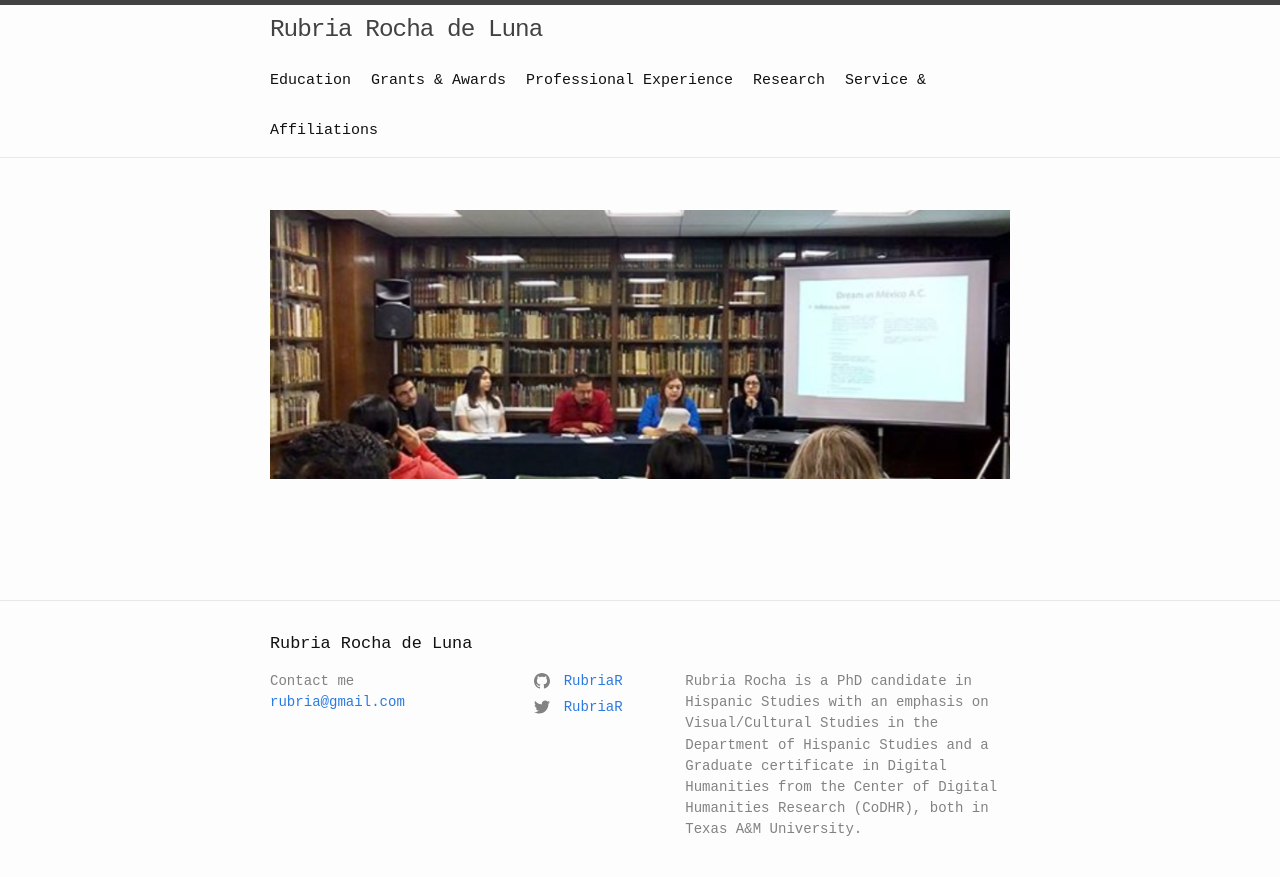
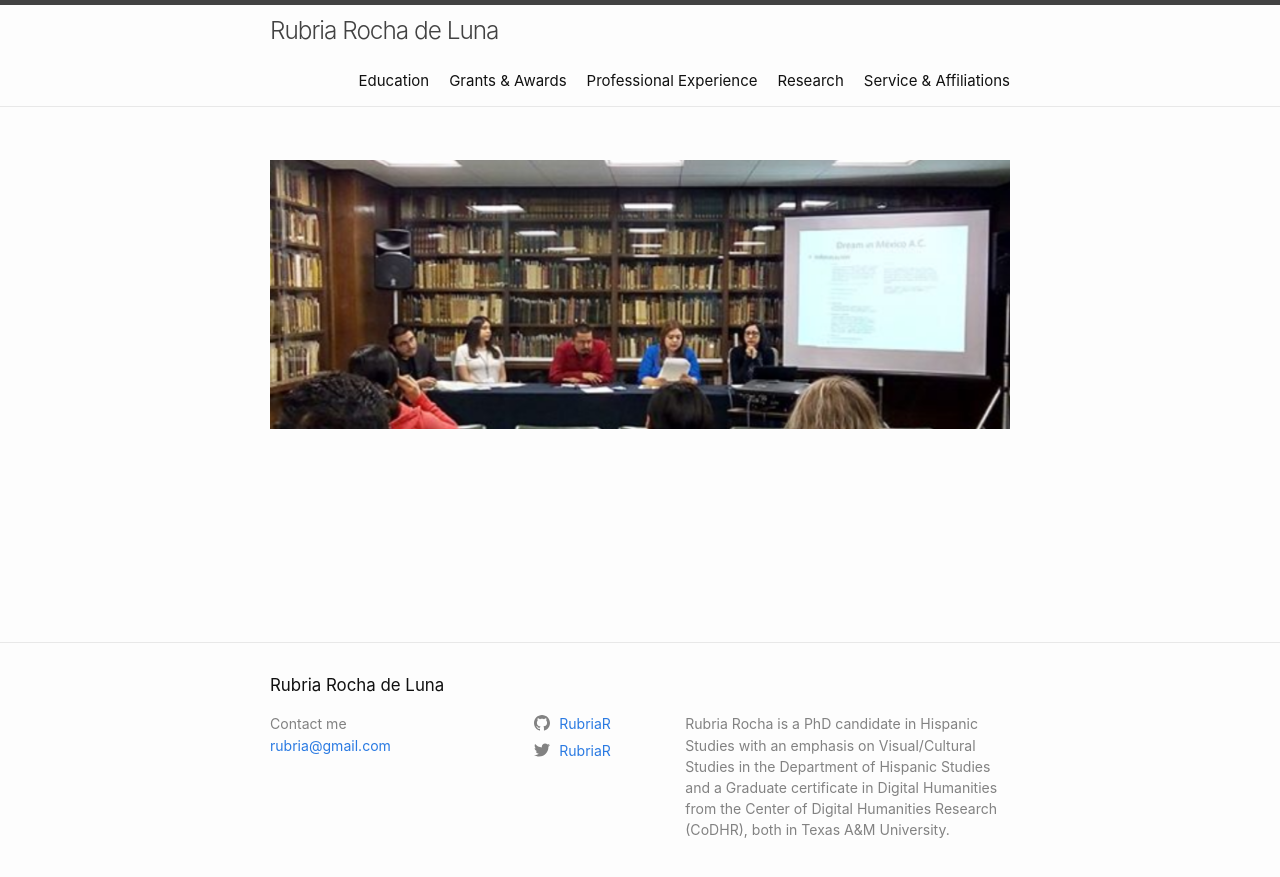
Before and after one commit to RubriaR/rubriarocha, a Jekyll site: the page built from index.md, in a window 1280 px wide. Shown: the top 877 px of the page. Built offline with Jekyll 4.4.1, drawn with Linux system fonts in a browser that asks for light colours.

Commit message:
prueba de crear repo

```diff
--- a/_includes/head.html
+++ b/_includes/head.html
@@ -6,6 +6,7 @@
   {%- seo -%}
   <link rel="stylesheet" href="{{ "/assets/main.css" | relative_url}}">
  <link rel="shortcut icon" type="image/ico" href="{{ '/favicon.ico' | relative_url }}">
+
   {%- feed_meta -%}
   {%- if jekyll.environment == 'production' and site.google_analytics -%}
     {%- include google-analytics.html -%}
--- a/_sass/minima.scss
+++ b/_sass/minima.scss
@@ -1,7 +1,7 @@
 @charset "utf-8";
 
 // Define defaults for each variable.
-$base-font-family:'Share Tech Mono', monospace;
+$base-font-family: -apple-system, BlinkMacSystemFont, "Segoe UI", Roboto, Helvetica, Arial, sans-serif, "Apple Color Emoji", "Segoe UI Emoji", "Segoe UI Symbol" !default;
 $base-font-size:   15px !default;
 $base-font-weight: 400 !default;
 $small-font-size:  $base-font-size * 0.875 !default;
```
